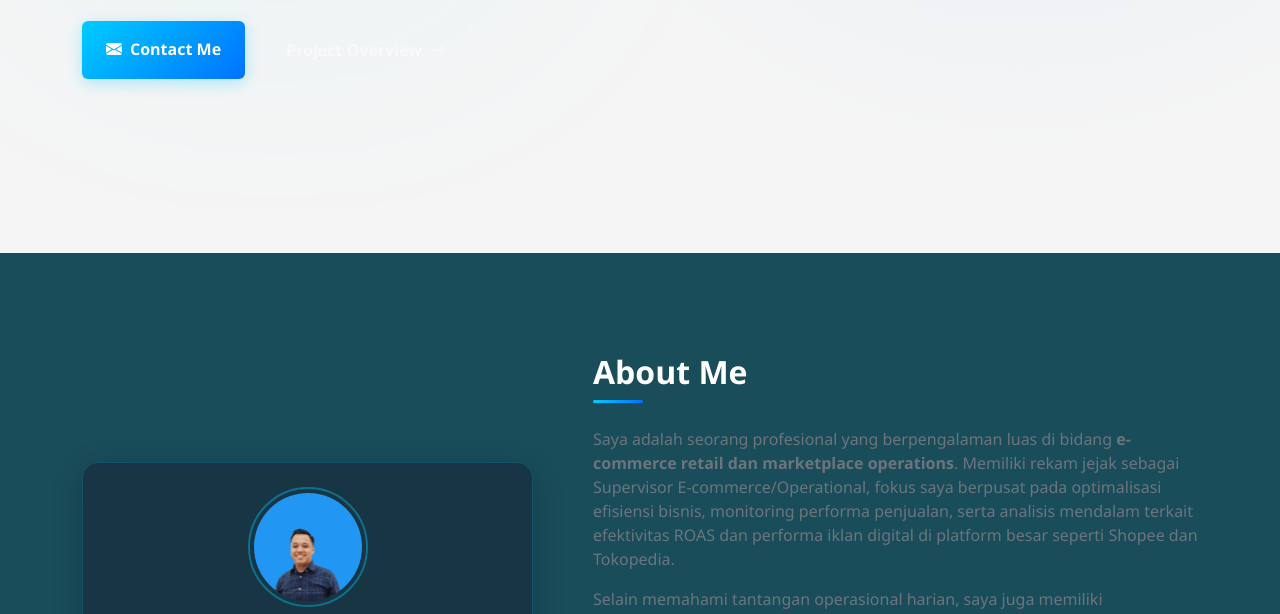
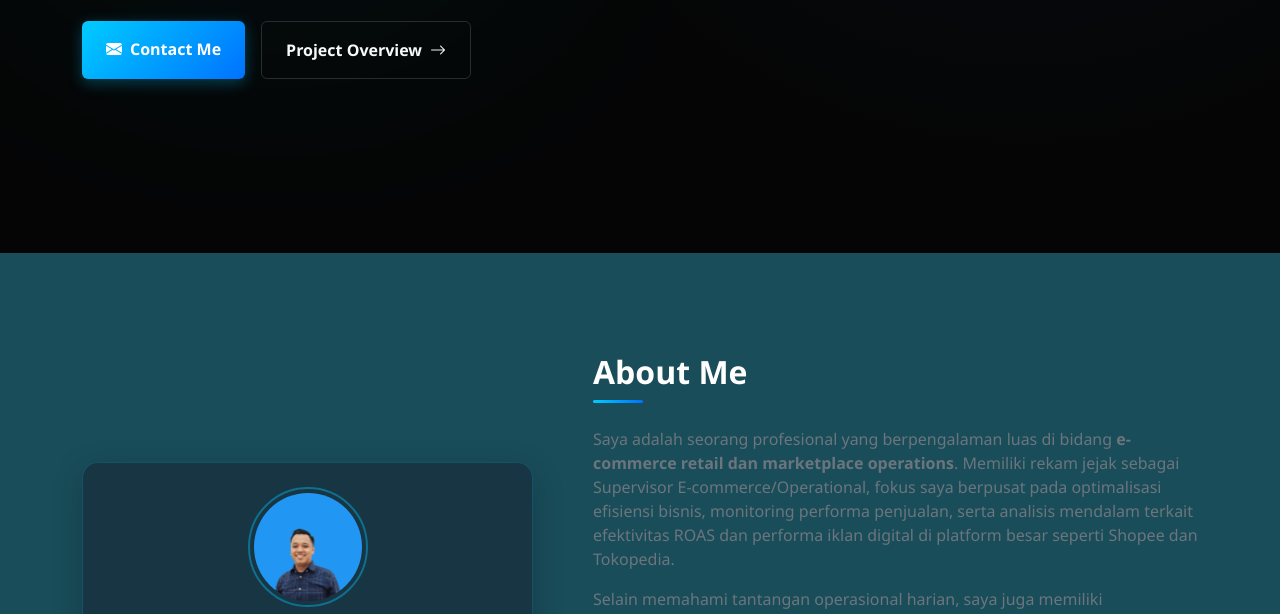
Before and after one commit to zhulfaharis-ship-it/zulfa-abdul-haris, a plain HTML site: page index.html in a window 1280 px wide. Shown: the part 547-1161 px from the top of the page. Drawn offline with nearby package versions, Linux system fonts and the light colour scheme.

Commit message:
Update style.css

```diff
--- a/style.css
+++ b/style.css
@@ -1,12 +1,12 @@
 /* --- ROOT VARIABLES (Premium SaaS Palette) --- */
 :root {
-    --bg-dark-deep: #f5f5f5;
+    --bg-dark-deep: #050505;
     --bg-dark-card: #16191f;
     --bg-dark-sec: #194d5a;
     --accent-blue: #0072ff;
     --accent-cyan: #00ccff;
-    --text-primary: #ffffff;
-    --text-muted: #f1f1f1;
+    --text-primary: #fffdfdf;
+    --text-muted: #ffffff;
     --neon-glow: rgba(0, 198, 255, 0.15);
 }
 
```
